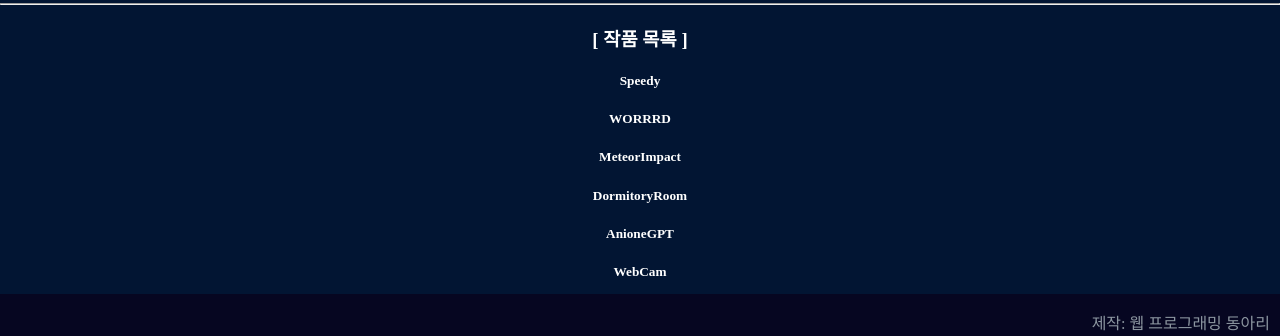
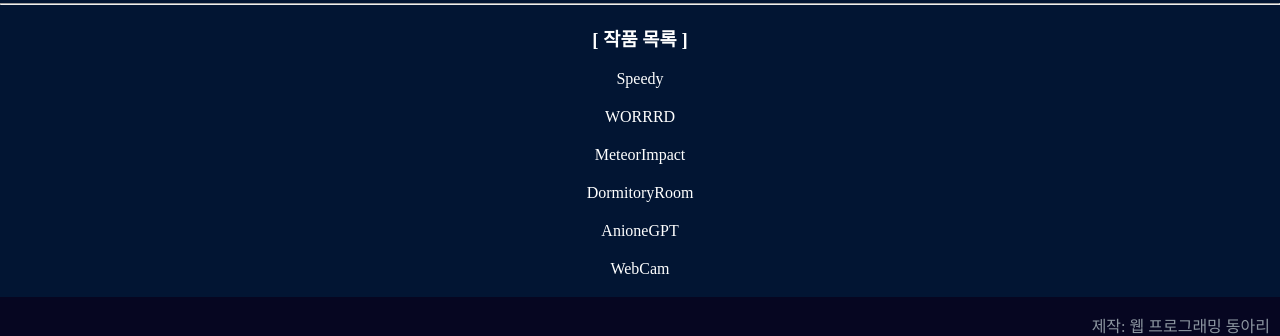
Before and after one commit to anione-web-club/AnioneWeb, a Next.js app: page / in a window 1280 px wide. Shown: the part 451-787 px from the top of the page. Built offline with nearby package versions, Linux system fonts and the light colour scheme.

Commit message:
Add hyperlinks in index page
asdfjklasdjkl

```diff
--- a/src/app/page.js
+++ b/src/app/page.js
@@ -1,6 +1,16 @@
 import textStyle from "@/styles/text.module.css";
+import Link from 'next/link';
 
 export default function Home() {
+  const projectList = [
+    { name: 'Speedy', path: '/projects/speedy' },
+    { name: 'WORRRD', path: '/projects/worrrd' },
+    { name: 'MeteorImpact', path: '/projects/meteor-impact' },
+    { name: 'DormitoryRoom', path: '/projects/dormitory-room' },
+    { name: 'AnioneGPT', path: '/anione-gpt' },
+    { name: 'WebCam', path: '/camera' },
+  ]
+
   return (
     <div className={textStyle.textAlignCenter}>
       <h1>Web Programming Club</h1>
@@ -14,12 +24,14 @@ export default function Home() {
       <p>23.12.01 / 보늬축제, 작품 시연</p>
       <hr />
       <h3> [ 작품 목록 ]</h3>
-      <h5>Speedy</h5>
-      <h5>WORRRD</h5>
-      <h5>MeteorImpact</h5>
-      <h5>DormitoryRoom</h5>
-      <h5>AnioneGPT</h5>
-      <h5>WebCam</h5>
+      {projectList.map((project, index) => (
+        <>
+          <Link key={index} href={project.path} className={textStyle.textMargin}>
+            {project.name}
+          </Link>
+          <br />
+        </>
+      ))}
     </div>
   );
 }
--- a/src/app/projects/page.js
+++ b/src/app/projects/page.js
@@ -27,7 +27,7 @@ export default function Projects() {
 
   return (
     <div className={styles.background}>
-      <h1 className={styles.title}>_Project</h1>
+      <h1 className={styles.title}>Project</h1>
       {projects.map((project) => (
         <>
           <hr />
--- a/src/styles/globals.css
+++ b/src/styles/globals.css
@@ -53,6 +53,6 @@ footer {
 }
 
 a {
-  color: black;
+  color: white;
   text-decoration: none;
 }
--- a/src/styles/text.module.css
+++ b/src/styles/text.module.css
@@ -1,3 +1,8 @@
 .textAlignCenter {
   text-align: center;
 }
+
+.textMargin {
+  margin: 1px 0;
+  display: block;
+}
```
